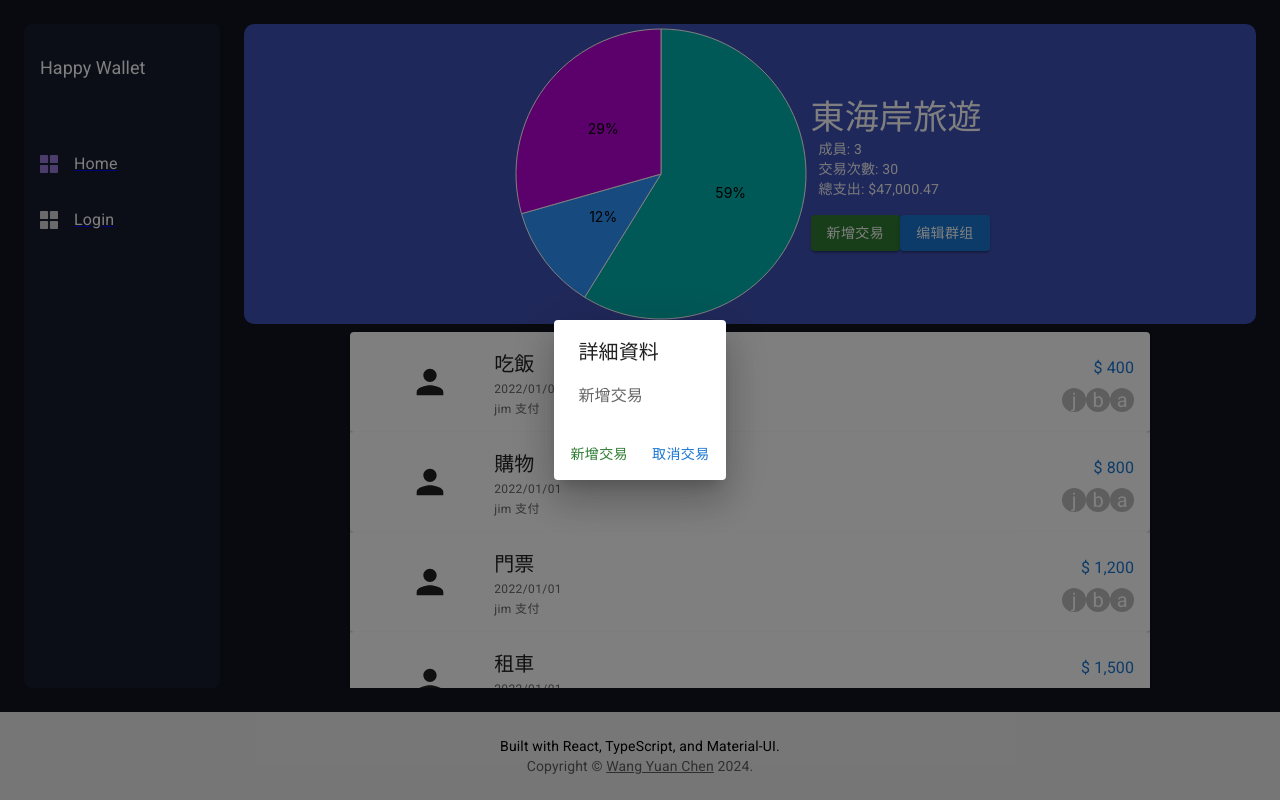
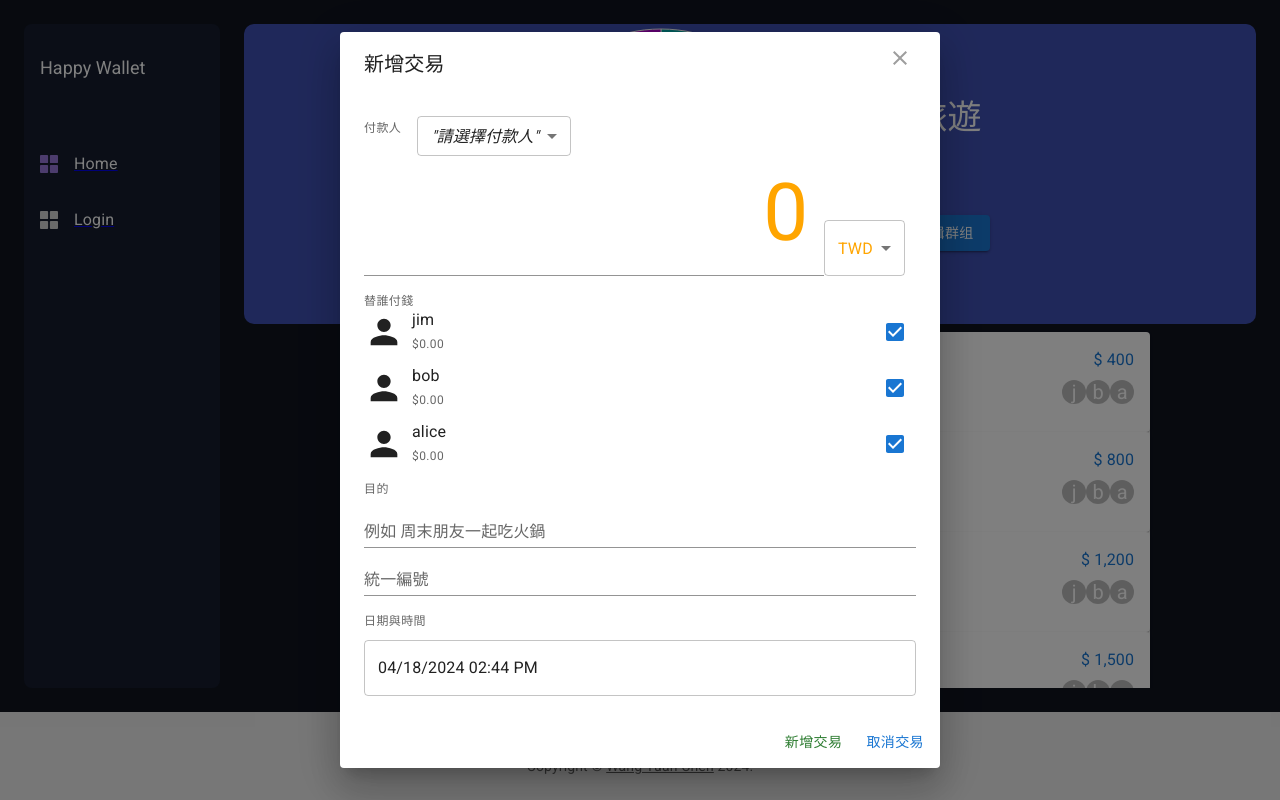
Before and after one commit to shccgxqp/happy_wallet, a React (Create React App) app in the folder frontend/: page /home in a window 1280 px wide. Both pictures are taken after a click on the button "新增交易". Built offline with nearby package versions, Linux system fonts and the light colour scheme.

Commit message:
新增 - 增加 @mui/x-date-pickers  新增交易按鈕完成

```diff
--- a/frontend/package.json
+++ b/frontend/package.json
@@ -8,6 +8,7 @@
     "@mui/icons-material": "^5.15.15",
     "@mui/material": "^5.15.15",
     "@mui/x-charts": "^7.2.0",
+    "@mui/x-date-pickers": "^7.2.0",
     "@testing-library/jest-dom": "^5.17.0",
     "@testing-library/react": "^13.4.0",
     "@testing-library/user-event": "^13.5.0",
@@ -15,6 +16,7 @@
     "@types/node": "^16.18.96",
     "@types/react": "^18.2.79",
     "@types/react-dom": "^18.2.25",
+    "dayjs": "^1.11.10",
     "react": "^18.2.0",
     "react-dom": "^18.2.0",
     "react-router-dom": "^6.22.3",
--- a/frontend/src/components/Account/AccountCardList.tsx
+++ b/frontend/src/components/Account/AccountCardList.tsx
@@ -43,14 +43,14 @@ const AccountCardList: React.FC<AccountCardListProps> = ({ expenses }) => {
       }}
     >
       {expenses.map((entry, index) => (
-        <Card sx={{ height: 100 }}>
+        <Card key={index} sx={{ height: 100 }}>
           <CardActionArea onClick={() => handleClickOpen(entry)}>
             <CardContent>
-              <Grid container>
-                <Grid xs={2} my={"auto"}>
+              <Grid container direction="row">
+                <Grid item xs={2} my={"auto"}>
                   <PersonIcon sx={{ fontSize: 40 }} />
                 </Grid>
-                <Grid xs={6} style={{ textAlign: "left" }}>
+                <Grid item xs={6} style={{ textAlign: "left" }}>
                   <Typography variant="h6">{entry.Name}</Typography>
                   <Typography
                     variant="caption"
@@ -59,20 +59,14 @@ const AccountCardList: React.FC<AccountCardListProps> = ({ expenses }) => {
                   >
                     {entry.Date}
                   </Typography>
-                  <Typography
-                    variant="caption"
-                    color="text.secondary"
-                    display="block"
-                  >
+                  <Typography variant="caption" color=" " display="block">
                     {entry.Payer} 支付
                   </Typography>
                 </Grid>
-                <Grid
-                  xs={4}
+                <Grid item xs={4}>
+                  <Box
                     display={"flex"}
-                  direction={"column"}
-                  textAlign={"right"}
-                  justifyContent={"center"}
+                    sx={{ flexDirection: "column", alignItems: "flex-end" }}
                   >
                     <Typography color={"primary"}>
                       $ {formatNumber(entry.Amount)}
@@ -93,6 +87,7 @@ const AccountCardList: React.FC<AccountCardListProps> = ({ expenses }) => {
                         </Avatar>
                       ))}
                     </Box>
+                  </Box>
                 </Grid>
               </Grid>
             </CardContent>
--- a/frontend/src/components/Account/AccountPieChart.tsx
+++ b/frontend/src/components/Account/AccountPieChart.tsx
@@ -78,7 +78,11 @@ const AccountPieChartSection: React.FC<PieChartSectionProps> = ({
           </Button>
         </Box>
 
-        <AddDialog open={openAddDialog} setOpen={setOpenAddDialog} />
+        <AddDialog
+          open={openAddDialog}
+          setOpen={setOpenAddDialog}
+          members={accountData.members}
+        />
         <EditDialog open={openEditDialog} setOpen={setOpenEditDialog} />
       </Box>
     </>
--- a/frontend/src/components/Dialog/AddDialog.tsx
+++ b/frontend/src/components/Dialog/AddDialog.tsx
@@ -1,27 +1,273 @@
+import { useState } from "react";
 import {
+  Button,
+  Box,
+  Checkbox,
   Dialog,
   DialogTitle,
   DialogContent,
-  DialogContentText,
   DialogActions,
-  Button,
+  FormControl,
+  Grid,
+  Input,
+  Stack,
+  Select,
+  TextField,
+  Typography,
+  MenuItem,
+  OutlinedInput,
 } from "@mui/material";
-import { AccountDialogProps } from "../../types/AccountDialogTypes";
-const AddDialog: React.FC<AccountDialogProps> = ({ open, setOpen }) => {
+
+import dayjs from "dayjs";
+import { DemoContainer } from "@mui/x-date-pickers/internals/demo";
+import { LocalizationProvider } from "@mui/x-date-pickers/LocalizationProvider";
+import { AdapterDayjs } from "@mui/x-date-pickers/AdapterDayjs";
+import { DateTimePicker } from "@mui/x-date-pickers/DateTimePicker";
+
+import PersonIcon from "@mui/icons-material/Person";
+import CloseIcon from "@mui/icons-material/Close";
+import { AccountDialogAddProps } from "../../types/AccountDialogTypes";
+
+const AddDialog: React.FC<AccountDialogAddProps> = ({
+  open,
+  setOpen,
+  members,
+}) => {
+  const [addTrader, setAddTrader] = useState<any>({
+    name: "",
+    trader: "",
+    amount: 0,
+    currency: "TWD",
+    uniformInvoice: "",
+    paymentMethod: "evenSplit", //Options: evenSplit, ratioSplit, amountSplit
+    recipients: new Array(members.length).fill(true),
+    amountPerRecipient: new Array(members.length).fill(0),
+    date: dayjs(new Date()),
+  });
+
   const handleClose = () => {
+    console.log(addTrader);
+    setAddTrader({
+      name: "",
+      trader: "",
+      amount: 0,
+      currency: "TWD",
+      uniformInvoice: "",
+      paymentMethod: "evenSplit", //Options: evenSplit, ratioSplit, amountSplit
+      recipients: new Array(members.length).fill(true),
+      amountPerRecipient: new Array(members.length).fill(0),
+      date: dayjs(new Date()),
+    });
     setOpen(false);
+  };
+
+  const calculateAmountPerRecipient = (
+    recipients: boolean[],
+    totalAmount: number
+  ) => {
+    const numRecipients = recipients.filter(Boolean).length;
+    return recipients.map((checked: boolean) =>
+      checked ? totalAmount / numRecipients : 0
+    );
+  };
+
+  const handleCheckboxChange = (index: number) => {
+    const newMemberCheck = [...addTrader.recipients];
+    newMemberCheck[index] = !newMemberCheck[index];
+    const amountPerRecipient = calculateAmountPerRecipient(
+      newMemberCheck,
+      addTrader.amount
+    );
+    setAddTrader((prevTrader: any) => ({
+      ...prevTrader,
+      recipients: newMemberCheck,
+      amountPerRecipient: amountPerRecipient,
+    }));
+  };
+  const handleAmountChange = (value: string) => {
+    const newAmount = parseFloat(value);
+    const amountPerRecipient = calculateAmountPerRecipient(
+      addTrader.recipients,
+      newAmount
+    );
+    setAddTrader((prevTrader: any) => ({
+      ...prevTrader,
+      amount: parseFloat(value),
+      amountPerRecipient: amountPerRecipient,
+    }));
   };
 
   return (
     <Dialog
       open={open}
       onClose={handleClose}
-      aria-labelledby="alert-dialog-title-add"
-      aria-describedby="alert-dialog-description-add"
+      aria-labelledby="dialog-add-title"
+      aria-describedby="dialog-add-description"
+      fullWidth={true}
     >
-      <DialogTitle id="alert-dialog-title-add">詳細資料</DialogTitle>
-      <DialogContent id="alert-dialog-description-add">
-        <DialogContentText>新增交易</DialogContentText>
+      <DialogTitle id="dialog-add-title">新增交易</DialogTitle>
+      <Button
+        aria-label="close"
+        onClick={handleClose}
+        sx={{
+          position: "absolute",
+          right: 8,
+          top: 8,
+          color: (theme) => theme.palette.grey[500],
+        }}
+      >
+        <CloseIcon />
+      </Button>
+      <DialogContent id="dialog-add-content">
+        <Typography variant="caption" color="text.secondary">
+          付款人
+        </Typography>
+
+        <FormControl sx={{ minWidth: 120, ml: 2 }} size="small">
+          <Select
+            displayEmpty
+            value={addTrader.trader}
+            onChange={(e) =>
+              setAddTrader({ ...addTrader, trader: e.target.value })
+            }
+            label="dialog-add-trader"
+            input={<OutlinedInput />}
+            renderValue={(selected) => {
+              if (selected.length === 0) {
+                return <em>"請選擇付款人"</em>;
+              }
+              return selected;
+            }}
+          >
+            <MenuItem disabled value="">
+              <em>選擇付款人 : </em>
+            </MenuItem>
+            {members.map((member, index) => (
+              <MenuItem key={index} value={member.name}>
+                {member.name}
+              </MenuItem>
+            ))}
+          </Select>
+        </FormControl>
+
+        <Grid container minHeight={120} alignItems="flex-end">
+          <Grid item xs={10}>
+            <FormControl fullWidth variant="standard">
+              <Input
+                id="dialog-add-amount"
+                type="number"
+                value={addTrader.amount}
+                onChange={(e) => handleAmountChange(e.target.value)}
+                inputProps={{
+                  style: { textAlign: "right", alignSelf: "flex-end" },
+                }}
+                sx={{
+                  height: 120,
+                  color: "orange",
+                  fontSize: 80,
+                }}
+              />
+            </FormControl>
+          </Grid>
+          <Grid item xs={2}>
+            <Select
+              displayEmpty
+              value={addTrader.currency}
+              onChange={(e) =>
+                setAddTrader({ ...addTrader, currency: e.target.value })
+              }
+              label="dialog-add-currency"
+              input={<OutlinedInput />}
+              sx={{ color: "orange" }}
+            >
+              <MenuItem value="TWD">TWD</MenuItem>
+              <MenuItem value="USD">USD</MenuItem>
+              <MenuItem value="EUR">EUR</MenuItem>
+              <MenuItem value="JPY">JPY</MenuItem>
+            </Select>
+          </Grid>
+        </Grid>
+
+        <Typography
+          variant="caption"
+          color="text.secondary"
+          display={"block"}
+          mt={2}
+        >
+          替誰付錢
+        </Typography>
+        <Stack spacing={2}>
+          {members.map((member, index) => (
+            <Box
+              key={"Box" + index}
+              sx={{
+                display: "flex",
+                alignItems: "center",
+                height: 40,
+              }}
+            >
+              <PersonIcon sx={{ fontSize: 40 }} />
+              <Box sx={{ flex: 1, textAlign: "left", ml: 1 }}>
+                <Typography>{member.name}</Typography>
+                <Typography variant="caption" color="text.secondary">
+                  ${addTrader.amountPerRecipient[index].toFixed(2)}
+                </Typography>
+              </Box>
+              <Checkbox
+                checked={addTrader.recipients[index]}
+                onChange={() => handleCheckboxChange(index)}
+              />
+            </Box>
+          ))}
+        </Stack>
+
+        <Typography
+          variant="caption"
+          color="text.secondary"
+          display={"block"}
+          mt={2}
+        >
+          目的
+        </Typography>
+        <TextField
+          id="dialog-add-name"
+          label="例如 周末朋友一起吃火鍋"
+          value={addTrader.name}
+          variant="standard"
+          onChange={(e) => {
+            setAddTrader({ ...addTrader, name: e.target.value });
+          }}
+          sx={{ width: "100%" }}
+        />
+        <TextField
+          id="dialog-add-uniform-invoice"
+          label="統一編號"
+          value={addTrader.uniformInvoice}
+          variant="standard"
+          onChange={(e) => {
+            setAddTrader({ ...addTrader, uniformInvoice: e.target.value });
+          }}
+          sx={{ width: "100%", border: "none" }}
+        />
+
+        <Typography
+          variant="caption"
+          color="text.secondary"
+          display={"block"}
+          mt={2}
+        >
+          日期與時間
+        </Typography>
+        <LocalizationProvider dateAdapter={AdapterDayjs}>
+          <DemoContainer components={["DateTimePicker"]}>
+            <DateTimePicker
+              value={addTrader.date}
+              onChange={(newValue) => {
+                setAddTrader({ ...addTrader, date: newValue });
+              }}
+            />
+          </DemoContainer>
+        </LocalizationProvider>
       </DialogContent>
       <DialogActions>
         <Button onClick={handleClose} color="success" autoFocus>
--- a/frontend/src/types/AccountDialogTypes.ts
+++ b/frontend/src/types/AccountDialogTypes.ts
@@ -8,3 +8,9 @@ export type AccountDialogProps = {
   open: boolean;
   setOpen: (value: boolean) => void;
 };
+
+export type AccountDialogAddProps = {
+  open: boolean;
+  setOpen: (value: boolean) => void;
+  members: Array<{name: string, role: string}>;
+};
```
Also changed, not shown: 1 other file (tests, documents, lock files or other folders). Lines whose indentation alone changed are shown as unchanged.
